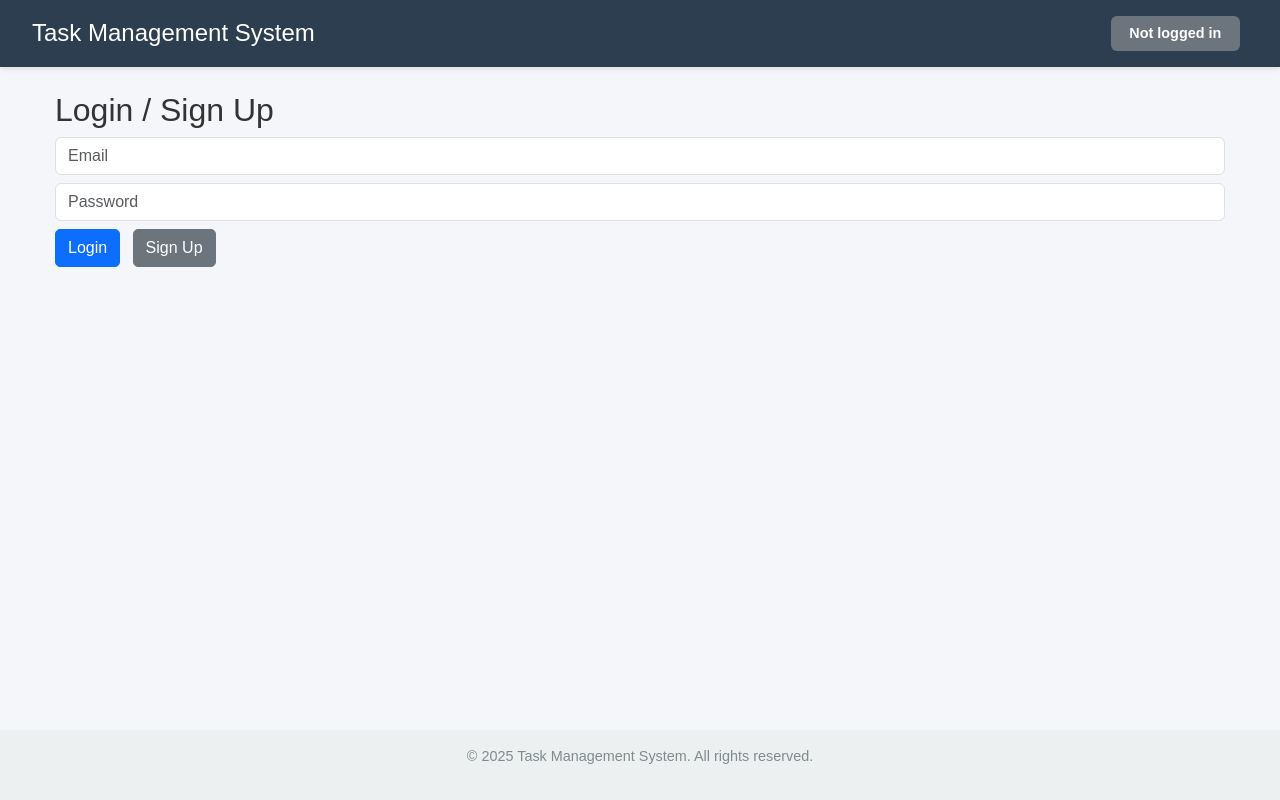
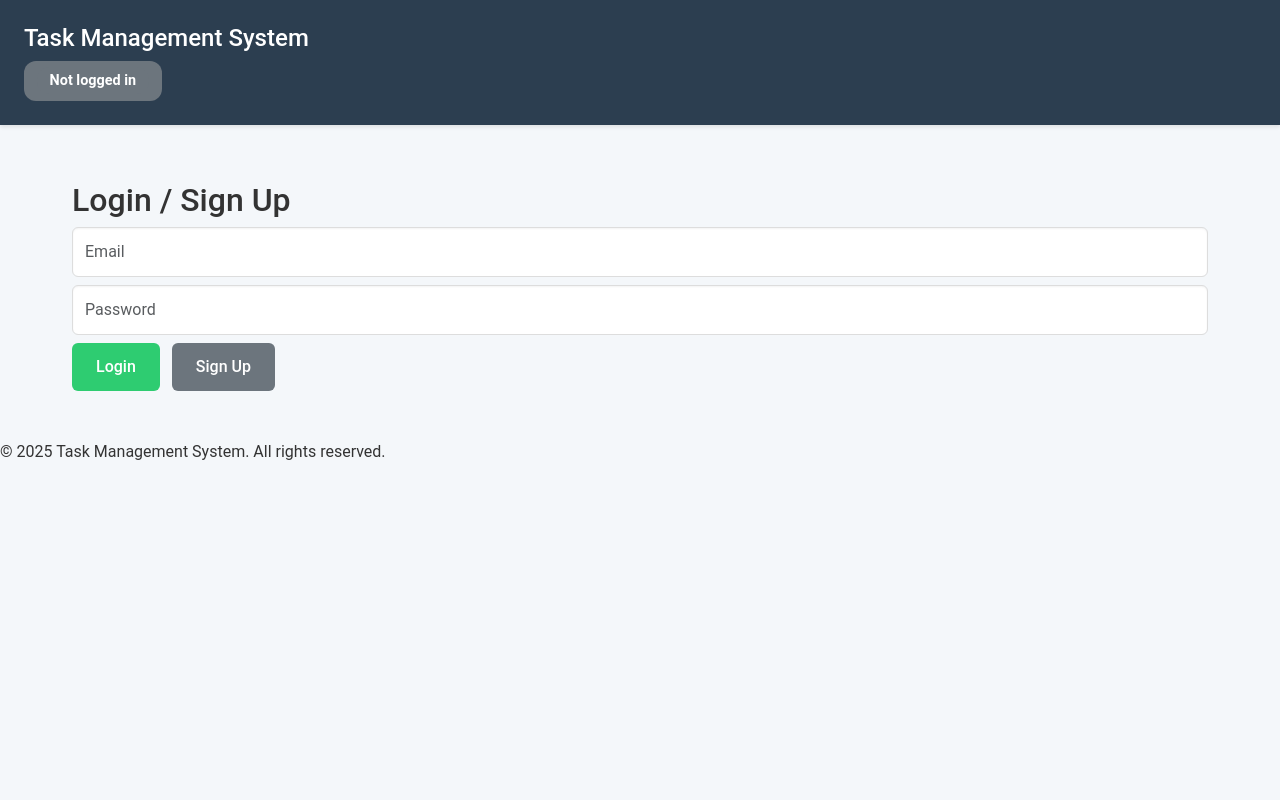
Before and after one commit to Raj2630/task_management, a FastAPI app: page / in a window 1280 px wide. Run offline with FastAPI, Linux system fonts and the light colour scheme; some libraries are stand-ins or nearby versions.

Commit message:
Fifth commit

```diff
--- a/app.py
+++ b/app.py
@@ -14,7 +14,6 @@ app.mount("/static", StaticFiles(directory="static"), name="static")
 templates = Jinja2Templates(directory="templates")
 logging.basicConfig(level=logging.INFO)
 
-# Verify service account file exists and is correctly configured
 SERVICE_ACCOUNT_PATH = "service-account.json"
 if not os.path.exists(SERVICE_ACCOUNT_PATH):
     logging.error(f"Service account file not found at: {SERVICE_ACCOUNT_PATH}")
@@ -35,11 +34,11 @@ async def get_user_data(request: Request) -> tuple:
     try:
         decoded = id_token.verify_firebase_token(token, requests.Request())
         logging.info(f"Decoded token: {decoded}")
-        uid = decoded.get("sub")  # Firebase uses 'sub' for user ID
+        uid = decoded.get("sub")
         email = decoded.get("email")
         if not uid or not email:
             raise ValueError("Token missing required fields")
-        return uid, email, token  # Pass token along for endpoints
+        return uid, email, token
     except ValueError as e:
         logging.error(f"Token verification failed: {str(e)}")
         raise HTTPException(status_code=401, detail="Invalid token")
@@ -85,12 +84,11 @@ async def view_taskboard(request: Request, board_id: str, user_data: tuple = Dep
         board = board_ref.get()
         if not board.exists or email not in board.to_dict().get("users", []):
             raise HTTPException(status_code=404, detail="Board not found or access denied")
-        # Fetch tasks and convert completed_at to string
         tasks = []
         for doc in board_ref.collection("tasks").stream():
             task_data = {"id": doc.id, **doc.to_dict()}
             if "completed_at" in task_data and task_data["completed_at"]:
-                task_data["completed_at"] = task_data["completed_at"].isoformat()  # Convert to ISO string
+                task_data["completed_at"] = task_data["completed_at"].isoformat()
             tasks.append(task_data)
         logging.info(f"Viewing taskboard {board_id} for {email}")
         return templates.TemplateResponse("taskboard.html", {
@@ -168,14 +166,23 @@ async def invite_user(board_id: str, request: Request, user_data: tuple = Depend
         new_user_email = data.get("email")
         if not new_user_email or new_user_email in board.to_dict().get("users", []):
             raise HTTPException(status_code=400, detail="Invalid or already added user")
+
+        # Check if the user exists in the users collection
         users_ref = db.collection("users").where("email", "==", new_user_email).get()
         if not users_ref:
-            raise HTTPException(status_code=404, detail="User not found")
+            logging.warning(f"User {new_user_email} not found in users collection")
+            raise HTTPException(status_code=404, detail=f"User {new_user_email} not found. Please ensure they have signed up.")
+
+        # Add the user to the taskboard
         board_ref.update({"users": firestore.ArrayUnion([new_user_email])})
         logging.info(f"Invited {new_user_email} to taskboard {board_id}")
+        return {"message": f"User {new_user_email} invited successfully"}
+    except HTTPException as e:
+        # Pass through HTTP exceptions directly with their intended status code
+        raise e
     except Exception as e:
-        logging.error(f"Error inviting user: {str(e)}")
-        raise HTTPException(status_code=500, detail="Failed to invite user")
+        logging.error(f"Unexpected error inviting user: {str(e)}")
+        raise HTTPException(status_code=500, detail="Failed to invite user due to an unexpected error")
 
 @app.delete("/taskboards/{board_id}/users")
 async def remove_user(board_id: str, request: Request, user_data: tuple = Depends(get_user_data)):
@@ -191,12 +198,10 @@ async def remove_user(board_id: str, request: Request, user_data: tuple = Depend
             raise HTTPException(status_code=400, detail="Invalid or not a member")
         if user_email_to_remove == email:
             raise HTTPException(status_code=400, detail="Creator cannot remove themselves")
-        # Unassign tasks for the removed user
         tasks_ref = board_ref.collection("tasks")
         tasks = tasks_ref.where("assigned_to", "==", user_email_to_remove).stream()
         for task in tasks:
             tasks_ref.document(task.id).update({"assigned_to": None})
-        # Remove user from board
         board_ref.update({"users": firestore.ArrayRemove([user_email_to_remove])})
         logging.info(f"Removed {user_email_to_remove} from taskboard {board_id}")
     except Exception as e:
--- a/static/style.css
+++ b/static/style.css
@@ -1,84 +1,259 @@
-body {
-    font-family: 'Arial', sans-serif;
-    background-color: #f4f6f9;
-    color: #333;
+/* Reset and Base Styles */
+* {
+    margin: 0;
+    padding: 0;
+    box-sizing: border-box;
 }
 
-.header {
-    background-color: #2c3e50;
+body {
+    font-family: 'Roboto', -apple-system, BlinkMacSystemFont, 'Segoe UI', Arial, sans-serif;
+    background-color: #f4f7fa; /* Light gray background */
+    color: #333; /* Darker text for readability */
+    line-height: 1.6;
+}
+
+/* Header */
+header {
+    background-color: #2c3e50; /* Navy blue */
     color: white;
-    padding: 1rem 2rem;
+    padding: 1.5rem;
+    box-shadow: 0 2px 4px rgba(0, 0, 0, 0.1);
+    position: sticky;
+    top: 0;
+    z-index: 1000;
+}
+
+header h1 {
+    font-size: 1.75rem;
+    font-weight: 500;
+    margin-bottom: 0.5rem;
+}
+
+header .badge {
+    font-size: 0.9rem;
+    padding: 0.4rem 0.8rem;
+    border-radius: 12px;
+}
+
+/* Container */
+.container {
+    max-width: 1200px;
+    margin: 0 auto;
+    padding: 2rem;
+}
+
+/* Buttons */
+.btn {
+    padding: 0.75rem 1.5rem;
+    border: none;
+    border-radius: 6px;
+    font-size: 1rem;
+    font-weight: 500;
+    cursor: pointer;
+    transition: background-color 0.3s, transform 0.1s;
+}
+
+.btn:hover {
+    transform: translateY(-1px);
+}
+
+.btn-info {
+    background-color: #3498db; /* Blue */
+    color: white;
+}
+
+.btn-info:hover {
+    background-color: #2980b9;
+}
+
+.btn-primary {
+    background-color: #2ecc71; /* Green */
+    color: white;
+}
+
+.btn-primary:hover {
+    background-color: #27ae60;
+}
+
+.btn-danger {
+    background-color: #e74c3c; /* Red */
+    color: white;
+}
+
+.btn-danger:hover {
+    background-color: #c0392b;
+}
+
+/* Forms and Inputs */
+input[type="text"],
+input[type="email"],
+input[type="password"] {
+    width: 100%;
+    padding: 0.75rem;
+    margin-bottom: 1rem;
+    border: 1px solid #ddd;
+    border-radius: 6px;
+    font-size: 1rem;
+    background-color: #fff;
+    box-shadow: inset 0 1px 2px rgba(0, 0, 0, 0.05);
+}
+
+input[type="text"]:focus,
+input[type="email"]:focus,
+input[type="password"]:focus {
+    border-color: #3498db;
+    outline: none;
+    box-shadow: 0 0 4px rgba(52, 152, 219, 0.3);
+}
+
+/* Sections */
+#login-section,
+#create-board-section {
+    background-color: white;
+    padding: 2rem;
+    border-radius: 8px;
+    box-shadow: 0 4px 6px rgba(0, 0, 0, 0.1);
+    margin-bottom: 2rem;
+}
+
+#login-section h2,
+#create-board-section h2 {
+    font-size: 1.5rem;
+    font-weight: 500;
+    margin-bottom: 1.5rem;
+    color: #2c3e50;
+}
+
+/* Taskboard Page */
+.taskboard-header {
     display: flex;
     justify-content: space-between;
     align-items: center;
-    box-shadow: 0 2px 5px rgba(0, 0, 0, 0.1);
+    margin-bottom: 2rem;
 }
 
-.header h1 {
-    margin: 0;
-    font-size: 1.5rem;
+.taskboard-header h1 {
+    font-size: 2rem;
+    font-weight: 500;
+    color: #2c3e50;
 }
 
-.auth-controls {
+.taskboard-controls {
     display: flex;
-    align-items: center;
+    gap: 1rem;
+    flex-wrap: wrap;
 }
 
-.auth-controls .badge {
-    font-size: 0.9rem;
+.taskboard-controls input[type="text"] {
+    max-width: 250px;
 }
 
-.container {
-    max-width: 1200px;
-    margin: 2rem auto 100px;
-    padding: 0 15px;
+/* Task List */
+.list-group {
+    list-style: none;
 }
 
-.task-unassigned {
-    background-color: #ffe6e6;
-    border-left: 5px solid #e74c3c;
+.list-group-item {
+    background-color: white;
+    padding: 1rem;
+    margin-bottom: 0.75rem;
+    border-radius: 6px;
+    box-shadow: 0 2px 4px rgba(0, 0, 0, 0.05);
+    display: flex;
+    justify-content: space-between;
+    align-items: center;
+    transition: box-shadow 0.3s;
 }
 
-.card {
-    border-radius: 8px;
-    box-shadow: 0 1px 3px rgba(0, 0, 0, 0.1);
+.list-group-item:hover {
+    box-shadow: 0 4px 8px rgba(0, 0, 0, 0.1);
 }
 
-.btn {
-    border-radius: 5px;
-    transition: background-color 0.2s;
+.list-group-item.unassigned {
+    border-left: 4px solid #e74c3c;
 }
 
-.btn-primary:hover {
-    background-color: #0056b3;
+/* Task Counters */
+.task-counters {
+    display: flex;
+    gap: 2rem;
+    margin-bottom: 2rem;
+    font-size: 1.1rem;
+    color: #555;
 }
 
-.btn-danger:hover {
-    background-color: #c82333;
+.task-counters span {
+    font-weight: 500;
+    color: #2c3e50;
 }
 
-.btn-warning:hover {
-    background-color: #d39e00;
+/* Creator Controls */
+.creator-controls {
+    background-color: #ecf0f1; /* Light gray */
+    padding: 1.5rem;
+    border-radius: 8px;
+    margin-bottom: 2rem;
+    display: flex;
+    flex-wrap: wrap;
+    gap: 1rem;
 }
 
-.btn-secondary:hover {
-    background-color: #5a6268;
+/* Responsive Design */
+@media (max-width: 768px) {
+    .container {
+        padding: 1rem;
+    }
+
+    .taskboard-header {
+        flex-direction: column;
+        align-items: flex-start;
+        gap: 1rem;
+    }
+
+    .taskboard-controls {
+        flex-direction: column;
+        width: 100%;
+    }
+
+    .taskboard-controls input[type="text"] {
+        max-width: 100%;
+    }
+
+    .task-counters {
+        flex-direction: column;
+        gap: 0.5rem;
     }
 
     .creator-controls {
-    background-color: #fff;
         padding: 1rem;
-    border-radius: 8px;
-    box-shadow: 0 1px 3px rgba(0, 0, 0, 0.1);
+    }
 }
 
-.footer {
-    background-color: #ecf0f1;
-    padding: 1rem;
-    text-align: center;
-    position: fixed;
-    bottom: 0;
-    width: 100%;
-    color: #7f8c8d;
-    font-size: 0.9rem;
+/* Utility Classes */
+.bg-success {
+    background-color: #2ecc71 !important;
 }
+
+.bg-danger {
+    background-color: #e74c3c !important;
+}
+
+.bg-primary {
+    background-color: #3498db !important;
+}
+
+.ms-2 {
+    margin-left: 0.5rem;
+}
+
+.d-flex {
+    display: flex;
+}
+
+.justify-content-between {
+    justify-content: space-between;
+}
+
+.align-items-center {
+    align-items: center;
+}
```
Also changed, not shown: service-account.json (+2 -2 lines). Lines whose indentation alone changed are shown as unchanged.
